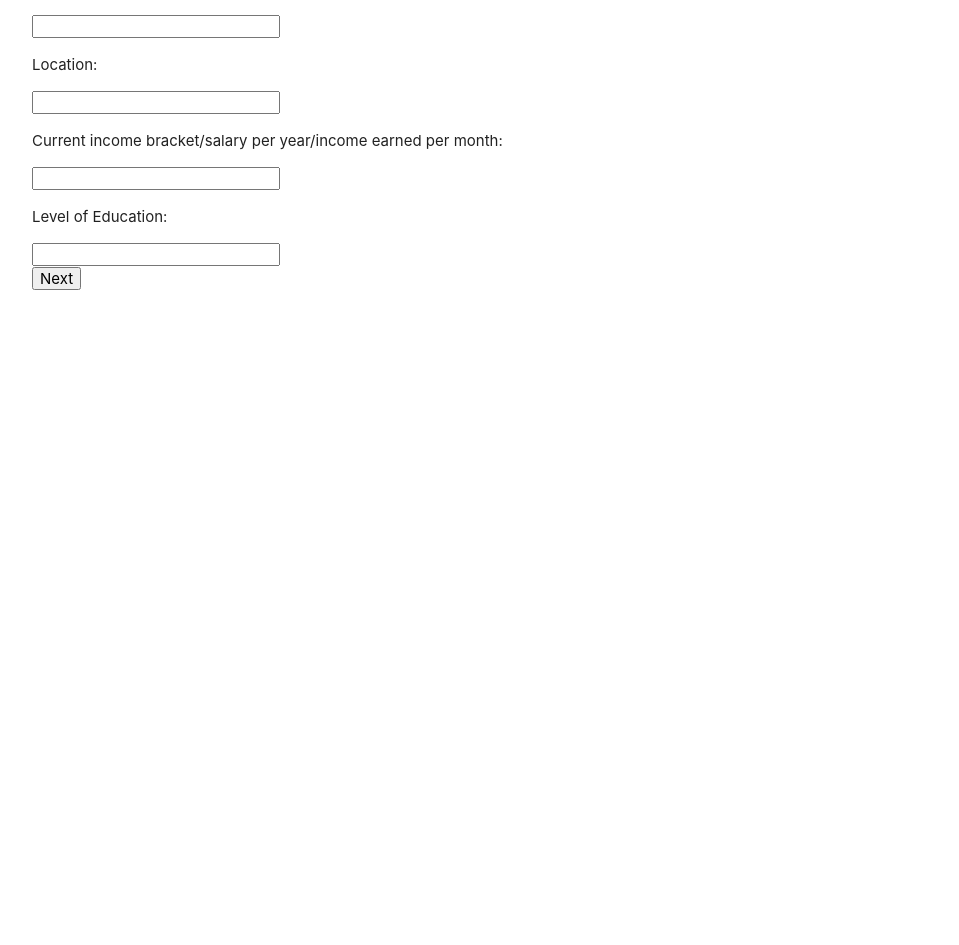
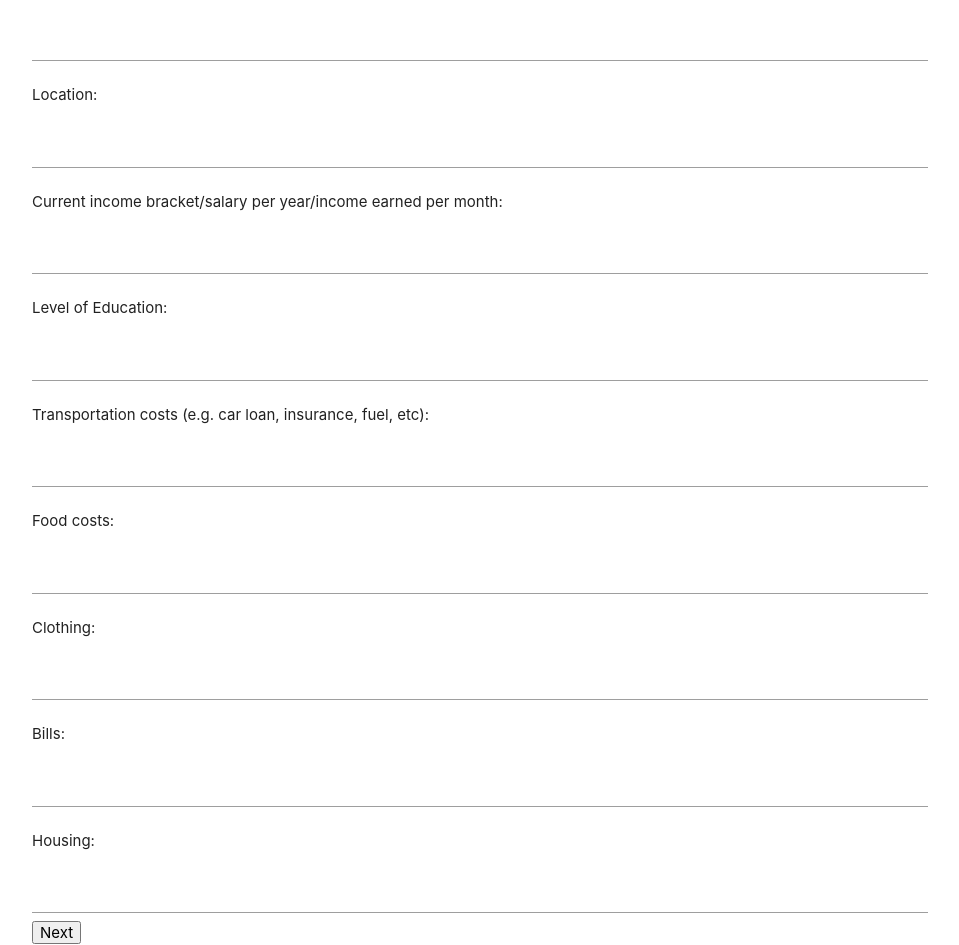
Before and after one commit to master-your-money-bw/frontend, a React (Create React App) app in the folder mym/: page /onboarding in a window 1280 px wide. Shown: the part 183-1128 px from the top of the page, without its empty margins (160-1119 px from the left). Before the commit the page ends 800 px from the top, so only its background shows below. Built offline with nearby package versions, Linux system fonts and the light colour scheme; no server answers; sample sign-in values are in the browser's storage.

Commit message:
cleaned up some code, added more inputs for DS to work with

```diff
--- a/mym/src/components/Login.js
+++ b/mym/src/components/Login.js
@@ -28,7 +28,7 @@ class Login extends React.Component {
         e.preventDefault();
         this.props.login(this.state.credentials)
             .then(res => this.props.fetchUser(localStorage.getItem("token")))
-            .then(res => this.props.age ? this.props.history.push("/onboarding") : this.props.history.push("/dashboard"))
+            .then(res => this.props.history.push("/dashboard"))
     }
 
     render() {
@@ -62,12 +62,4 @@ class Login extends React.Component {
     }
 }
 
-const mapStateToProps = (state) => {
-    return {
-        user: {
-            age: state.user.age
-        }
-    }
-}
-
-export default connect(mapStateToProps, { login, fetchUser })(Login);
+export default connect(null, { login, fetchUser })(Login);
--- a/mym/src/components/OnboardingForm.js
+++ b/mym/src/components/OnboardingForm.js
@@ -8,7 +8,12 @@ class OnboardingForm extends React.Component {
       age: "",
       location: "",
       income: "",
-      education: ""
+      education: "",
+      transportation: '',
+      food: '',
+      clothing: '',
+      bills: '',
+      housing: ''
     }
   };
 
@@ -33,19 +38,39 @@ class OnboardingForm extends React.Component {
         <h2>Profile</h2>
         <div>
           <p>Age range:</p>
-          <input required name="age" value={this.state.profile.age} onChange={this.onInputChange} type=""/>
+          <input required name="age" value={this.state.profile.age} onChange={this.onInputChange} type="number"/>
         </div>
         <div>
           <p>Location:</p>
-          <input required name="location" value={this.state.profile.location} onChange={this.onInputChange} type=""/>
+          <input required name="location" value={this.state.profile.location} onChange={this.onInputChange} type="text"/>
         </div>
         <div>
           <p>Current income bracket/salary per year/income earned per month:</p>
-          <input required name="income" value={this.state.profile.income} onChange={this.onInputChange} type=""/>
+          <input required name="income" value={this.state.profile.income} onChange={this.onInputChange} type="number"/>
         </div>
         <div>
           <p>Level of Education:</p>
-          <input required name="education" value={this.state.profile.education} onChange={this.onInputChange} type=""/>
+          <input required name="education" value={this.state.profile.education} onChange={this.onInputChange} type="text"/>
+        </div>
+        <div>
+          <p>Transportation costs (e.g. car loan, insurance, fuel, etc):</p>
+          <input required name="transportation" value={this.state.profile.transportation} onChange={this.onInputChange} type="number"/>
+        </div>
+        <div>
+          <p>Food costs:</p>
+          <input required name="food" value={this.state.profile.food} onChange={this.onInputChange} type="number"/>
+        </div>
+        <div>
+          <p>Clothing:</p>
+          <input required name="clothing" value={this.state.profile.clothing} onChange={this.onInputChange} type="number"/>
+        </div>
+        <div>
+          <p>Bills:</p>
+          <input required name="bills" value={this.state.profile.bills} onChange={this.onInputChange} type="number"/>
+        </div>
+        <div>
+          <p>Housing:</p>
+          <input required name="housing" value={this.state.profile.housing} onChange={this.onInputChange} type="number"/>
         </div>
         <button>Next</button>
       </form>
@@ -53,12 +78,4 @@ class OnboardingForm extends React.Component {
   }
 }
 
-const mapStateToProps = (state) => {
-  return {
-    user: {
-      age: state.user.age
-    }
-  }
-}
-
-export default connect(mapStateToProps, { updateProfile })(OnboardingForm);
+export default connect(null, { updateProfile })(OnboardingForm);
--- a/mym/src/components/Profile.js
+++ b/mym/src/components/Profile.js
@@ -10,7 +10,12 @@ const Profile = (props) => {
                 <p>Age: {props.user.age}</p>
                 <p>Education: {props.user.education}</p>
                 <p>Location: {props.user.location}</p>
-                <p>Income: {props.user.income}</p>
+                <p>Income: ${props.user.income}</p>
+                <p>Transportation Costs: ${props.user.transportation}</p>
+                <p>Food Costs: ${props.user.food}</p>
+                <p>Clothing Costs: ${props.user.clothing}</p>
+                <p>Bills: ${props.user.bills}</p>
+                <p>Housing: ${props.user.housing}</p>
             </div>
         </div>
     )
```
